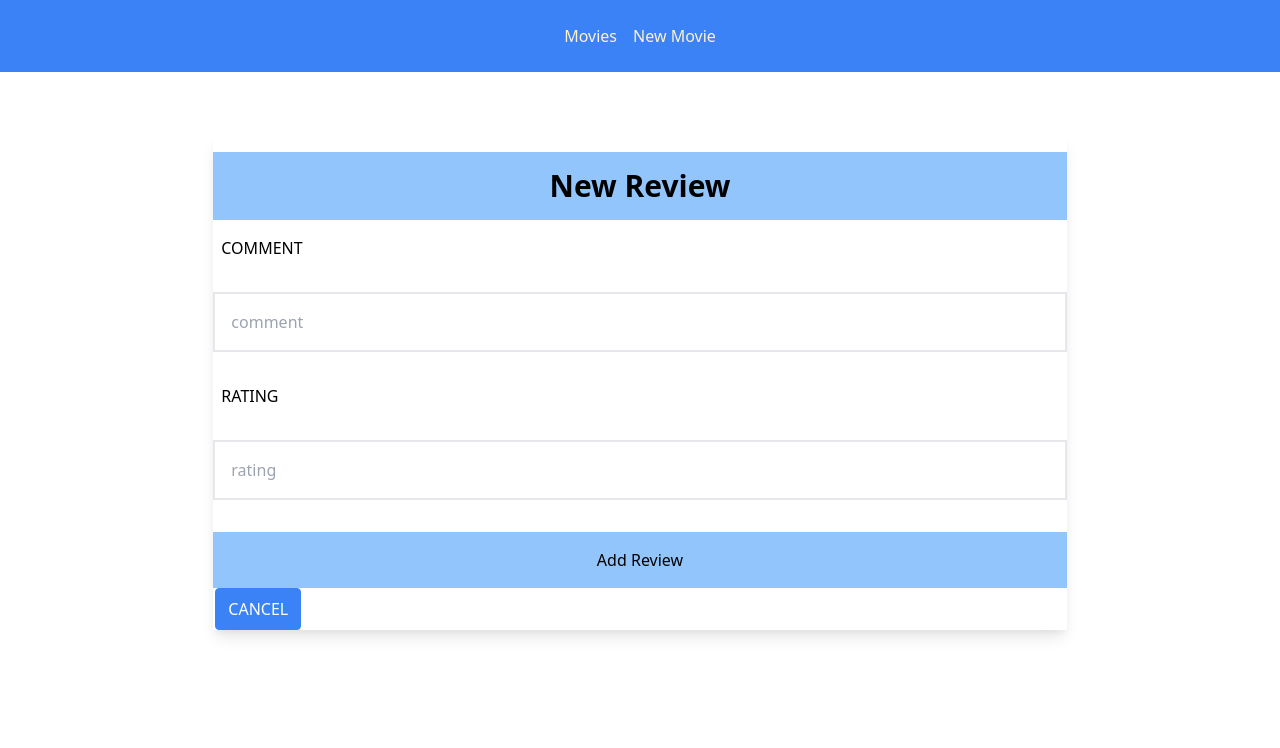
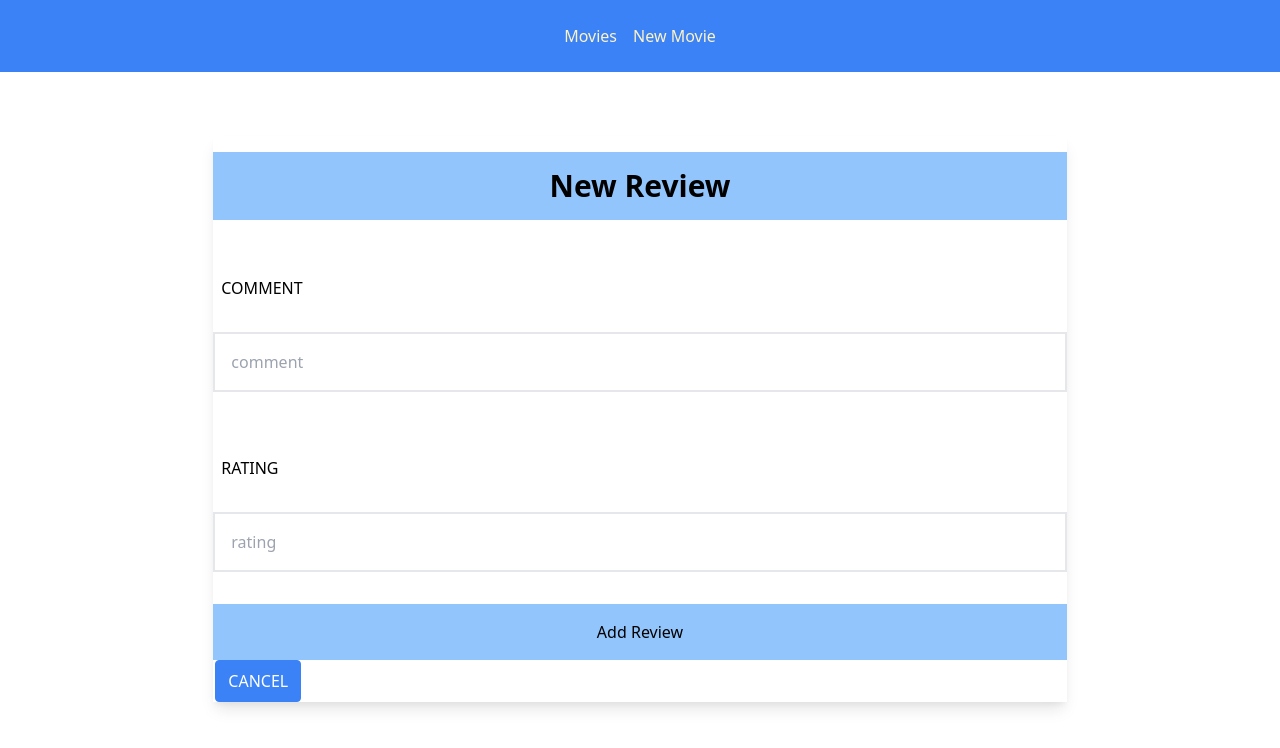
Before and after one commit to jreyes8631/movie-rating-frontend, a React (Create React App) app: page /movies/1/reviews/new in a window 1280 px wide. Shown: the top 748 px of the page. Built offline with nearby package versions, Linux system fonts and the light colour scheme.

Commit message:
add validations to review form

```diff
--- a/src/containers/NewReviewContainer.js
+++ b/src/containers/NewReviewContainer.js
@@ -50,6 +50,7 @@ class NewReviewContainer extends Component {
 
                 <fieldset>
                  <h1 className="w-full p-4 bg-blue-300 mt-4 text-center text-3xl font-semibold mb-2">New Review</h1>
+                  <p className="h-8 pl-4 text-red-400">{this.state.errors.comment}</p>
                     <label htmlFor="comment" className="w-full p-2 my-2 block uppercase"> Comment</label>
                     <input
                         type="text"
@@ -62,7 +63,7 @@ class NewReviewContainer extends Component {
                 </fieldset>
 
                 <fieldset>
-
+                    <p className="h-8 pl-4 text-red-400">{this.state.errors.rating}</p>
                     <label htmlFor="rating" className="w-full p-2 my-2 block uppercase"> Rating</label>
                     <input
                         type="text"
```
